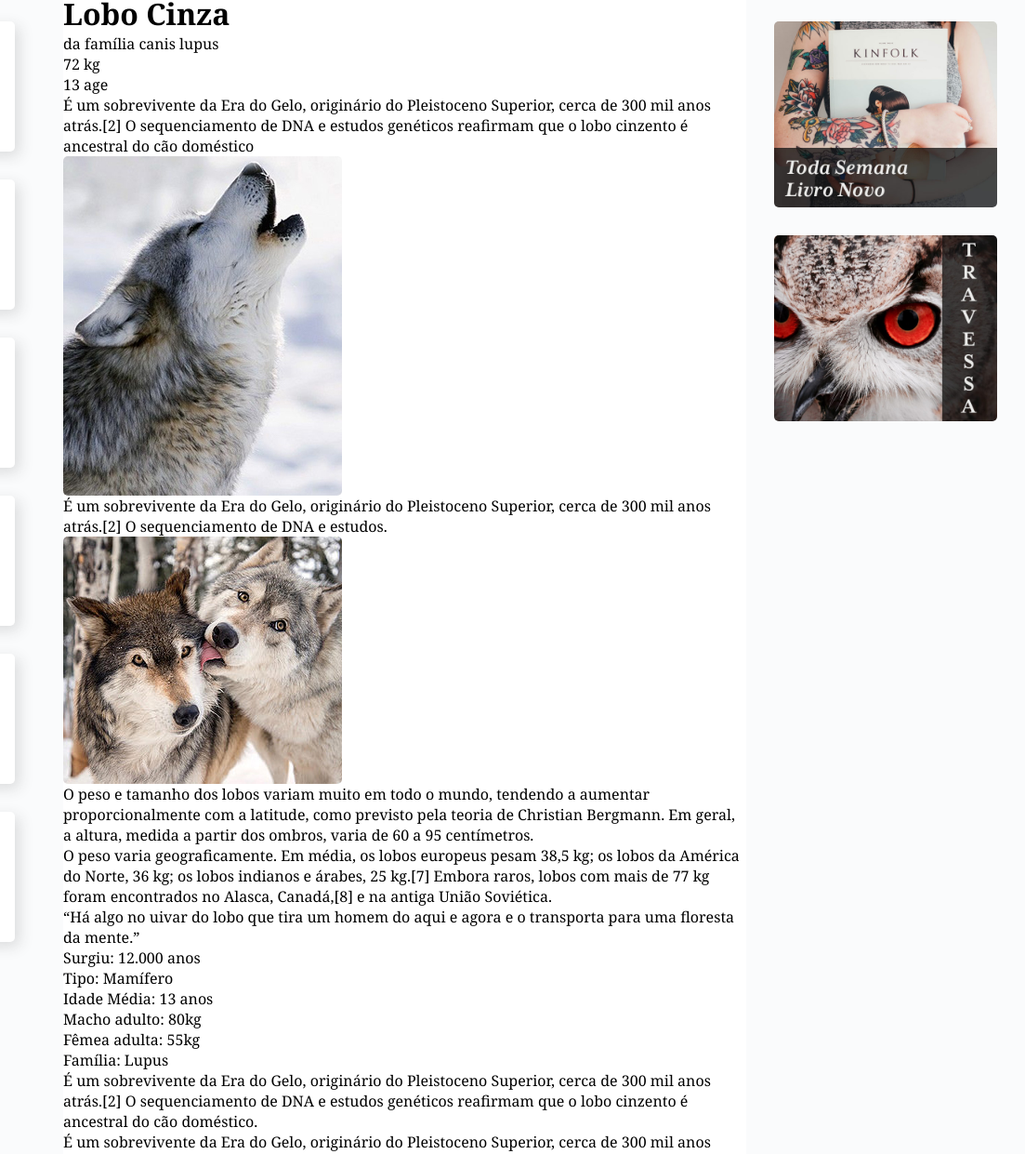
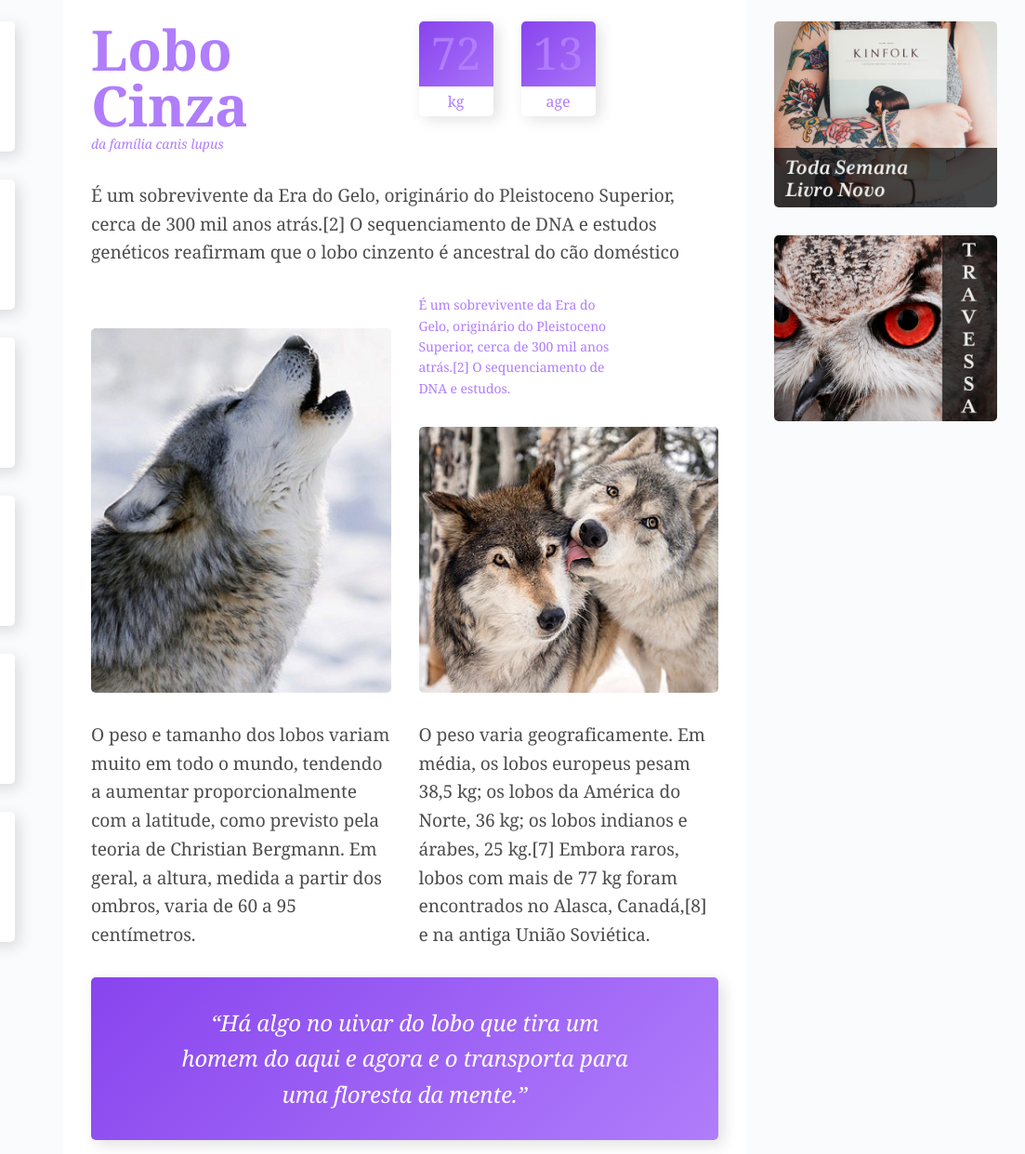
Before and after one commit to joaogalhardi/Wildbeast, a plain HTML site: page index.html in a window 1280 px wide. Shown: the part 111-1352 px from the top of the page at 93% size, 177-1280 px from the left. Drawn offline with Linux system fonts and the light colour scheme.

Commit message:
estilizacao do content

```diff
--- a/css/style.css
+++ b/css/style.css
@@ -16,10 +16,10 @@ a{
 }
 
 img{
-  margin: 0px;
+  max-width: 100%;
+  width: 100%;
+  border-radius: 5px;
   display: block;
-  max-width: 100%;
-  border-radius: 5px;
 }
 
 /* GRID GERAL */
@@ -96,6 +96,129 @@ img{
 
 .content{
   grid-area: content;
+  max-width: 900px;
+  margin: 0 auto;
+  padding: 30px;
+  display: grid;
+  grid-template-columns: 1fr 1fr;
+  gap: 30px;
+}
+
+.col-wide{
+  grid-column: 1 / -1;
+}
+
+.imagem-1{
+  grid-row: span 2;
+  align-self: end;
+}
+
+.imagem-2{
+  align-self: end;
+}
+
+/* ESTILOS CONTENT */
+
+p {
+  font-size: 1.2em;
+  line-height: 1.6;
+  letter-spacing: -0.005em;
+  color: rgba(0,0,0,.7);
+}
+
+.informacoes p + p{
+  margin-top: 30px;
+}
+
+/* TITULO */
+
+.titulo{
+  color: #b07dfb;
+}
+
+.titulo h1{
+  font-size: 3.75em;
+  line-height: 1;
+  font-weight: 700;
+}
+
+.titulo span{
+  font-size: 0.875em;
+  font-style: italic;
+}
+
+/* CARACTERISTICAS */
+
+.caracteristicas{
+  display: flex;
+  align-items: start;
+}
+
+.caracteristicas > div {
+  width: 80px;
+  text-align: center;
+  background: linear-gradient(135deg, #8844ee, #b07dfb);
+  border-radius: 5px;
+  box-shadow: 5px 5px 15px 0px rgba(44,44,44,.15);
+  position: relative;
+}
+
+.caracteristicas > div:first-child{
+  margin-right: 30px;
+}
+
+.caracteristicas span{
+  display: block;
+  color: #b07dfb;
+}
+
+.numero{
+  color: #b07dfb;
+  font-size: 3em;
+  line-height: 1;
+  margin: 10px auto;
+}
+
+.rotulo{
+  background: white;
+  border-radius: 0 0 5px 5px;
+  padding: 5px 0px;
+  position: relative;
+  top: 2px;
+}
+
+.destaque{
+  font-size: 0.875em;
+  color: #b07dfb;
+  max-width: 16em;
+}
+
+.citacao, .atributos {
+  align-self: start;
+  padding: 30px;
+  border-radius: 5px;
+  box-shadow: 5px 5px 15px 0px rgba(44,44,44,0.15);
+  background: linear-gradient(135deg, #8844ee, #b07dfb);
+}
+
+.citacao p {
+  font-size: 1.5em;
+  font-style: italic;
+  text-align: center;
+  color: white;
+  max-width: 500px;
+  margin: 0 auto;
+}
+
+.atributos li{
+  color: white;
+  font-family: Courier, monospace;
+  font-size: 1.125em;
+  padding: 15px;
+}
+
+.atributos li + li{
+  border-top: 2px solid #b07dfb;
 }
 
 /* ANUNCIOS */
--- a/index.html
+++ b/index.html
@@ -80,20 +80,20 @@
           </div>
         </div>
 
-        <p>
+        <p class="col-wide">
           É um sobrevivente da Era do Gelo, originário do Pleistoceno Superior,
           cerca de 300 mil anos atrás.[2] O sequenciamento de DNA e estudos
           genéticos reafirmam que o lobo cinzento é ancestral do cão doméstico
         </p>
 
-        <img src="./img/wolf1.jpg" alt="Wolf 1" />
+        <img class="imagem-1" src="./img/wolf1.jpg" alt="Wolf 1" />
 
-        <p>
+        <p class="destaque">
           É um sobrevivente da Era do Gelo, originário do Pleistoceno Superior,
           cerca de 300 mil anos atrás.[2] O sequenciamento de DNA e estudos.
         </p>
 
-        <img src="./img/wolf2.jpg" alt="Wolf 2" />
+        <img class="imagem-2" src="./img/wolf2.jpg" alt="Wolf 2" />
 
         <p>
           O peso e tamanho dos lobos variam muito em todo o mundo, tendendo a
@@ -109,7 +109,7 @@
           Alasca, Canadá,[8] e na antiga União Soviética.
         </p>
 
-        <blockquote class="citacao">
+        <blockquote class="citacao col-wide">
           <p>
             “Há algo no uivar do lobo que tira um homem do aqui e agora e o
             transporta para uma floresta da mente.”
@@ -130,7 +130,7 @@
           <p> É um sobrevivente da Era do Gelo, originário do Pleistoceno Superior, cerca de 300 mil anos atrás.[2] O sequenciamento de DNA e estudos genéticos reafirmam que o lobo cinzento é ancestral do cão doméstico.</p>
         </div>
 
-        <img src="./img/wolf3.jpg" alt="Wolf 3">
+        <img class="col-wide" src="./img/wolf3.jpg" alt="Wolf 3">
       </main>
 
       <aside class="anuncios">
```
